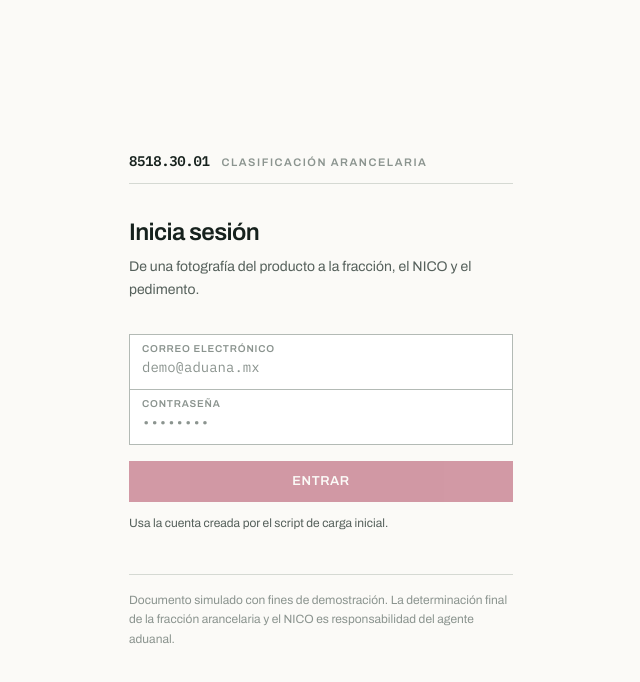
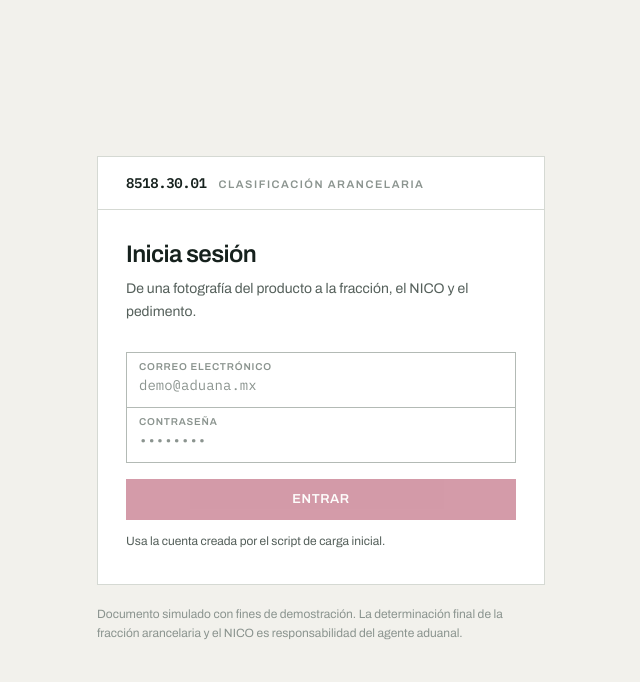
Before and after one commit to cgo91/tariff-extractor-demo, a React (Vite) app in the folder apps/web/: page /acceso in a window 1280 px wide. Shown: the top 682 px of the page, without its empty margins (319-959 px from the left). Built offline with nearby package versions, Linux system fonts and the light colour scheme; no server answers.

Commit message:
fix: card form

```diff
--- a/apps/web/src/pages/LoginPage.tsx
+++ b/apps/web/src/pages/LoginPage.tsx
@@ -1,11 +1,14 @@
 /**
  * Sign-in screen (RF-01).
  *
- * A single centred column on paper. The form is drawn as one block of the
- * document the app produces: the two boxes share an edge instead of floating
- * apart, the way adjacent boxes do on the Anexo 22 grid. That shared hairline
- * is the only ornament on the page — a login authenticates, it does not pitch
- * the product, so the promise is one line of text rather than a panel.
+ * A single centred card on a sunk ground. The card lifts off the page the way
+ * the design system asks for depth — a change of ground plus a hairline rule,
+ * never a drop shadow — and carries a ruled header, so it reads as a block of
+ * the document the app produces rather than a generic panel.
+ *
+ * A login authenticates; it does not pitch the product, so the promise is one
+ * line under the title and the legal notice sits outside the card, where fine
+ * print belongs.
  */
 
 import { useState, type FormEvent } from 'react'
@@ -50,22 +53,24 @@ export function LoginPage() {
   }
 
   return (
-    <main className="flex min-h-screen flex-col items-center justify-center px-6 py-12">
-      <div className="w-full max-w-sm">
+    <main className="flex min-h-screen flex-col items-center justify-center bg-paper-sunk px-6 py-12">
+      <div className="w-full max-w-md">
+        <div className="border border-rule bg-white">
           {/* The same mark the authenticated header carries. */}
-        <div className="flex items-baseline gap-3 border-b border-rule pb-3">
+          <div className="flex items-baseline gap-3 border-b border-rule px-7 py-4">
             <span className="font-mono text-sm font-semibold tracking-tight">
               8518.30.01
             </span>
             <span className="eyebrow">Clasificación arancelaria</span>
           </div>
 
-        <h1 className="mt-8 text-2xl font-semibold tracking-tight">Inicia sesión</h1>
+          <div className="px-7 pt-7 pb-8">
+            <h1 className="text-2xl font-semibold tracking-tight">Inicia sesión</h1>
             <p className="mt-2 text-sm leading-relaxed text-ink-soft">
               De una fotografía del producto a la fracción, el NICO y el pedimento.
             </p>
 
-        <form onSubmit={handleSubmit} className="mt-8" noValidate>
+            <form onSubmit={handleSubmit} className="mt-7" noValidate>
               {/* Adjacent boxes collapse their shared rule, as on the pedimento. */}
               <FieldInput
                 label="Correo electrónico"
@@ -111,8 +116,10 @@ export function LoginPage() {
                 Usa la cuenta creada por el script de carga inicial.
               </p>
             </form>
+          </div>
+        </div>
 
-        <p className="mt-10 border-t border-rule pt-4 text-xs leading-relaxed text-ink-faint">
+        <p className="mt-5 text-xs leading-relaxed text-ink-faint">
           Documento simulado con fines de demostración. La determinación final de
           la fracción arancelaria y el NICO es responsabilidad del agente aduanal.
         </p>
```
Lines whose indentation alone changed are shown as unchanged.
